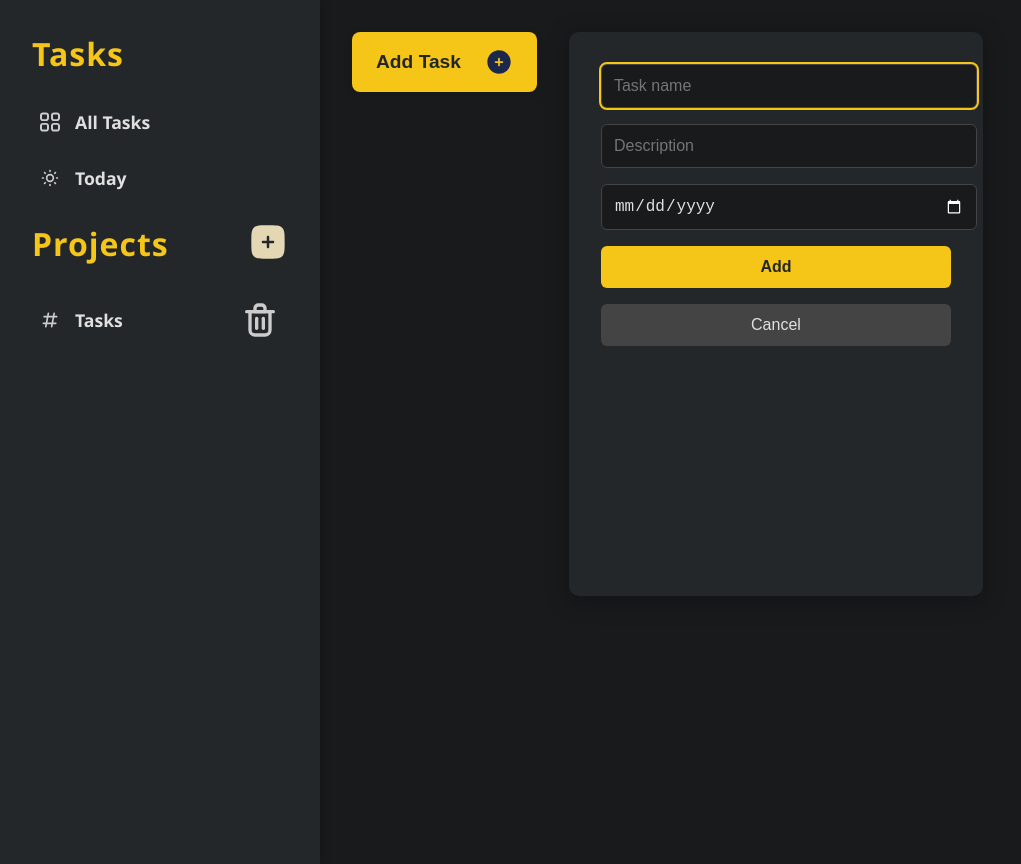
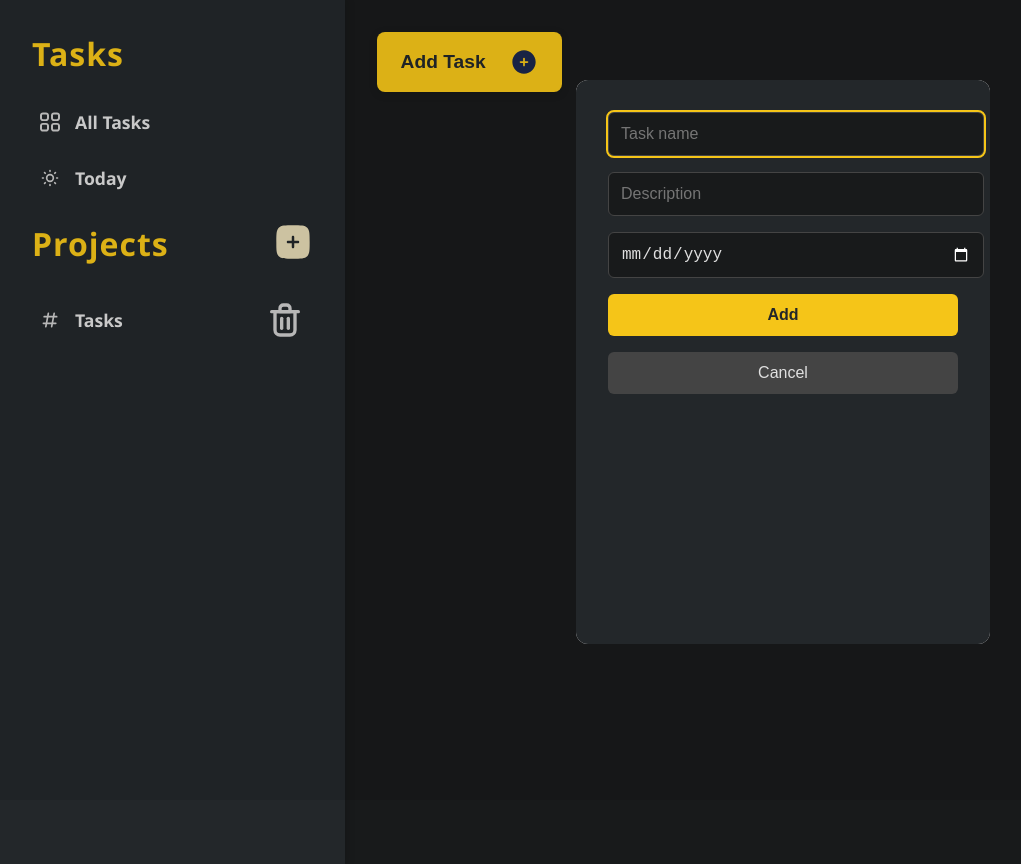
Before and after one commit to mdwasifulkabir/todo-list, a website built with webpack: page src/template.html in a window 1280 px wide. Both pictures are taken after a click on the button "Add Task". Shown: the whole page, without its empty margins (0-1021 px from the left). Built offline with nearby package versions, Linux system fonts and the light colour scheme.

Commit message:
Convert todo form into dialog and add some styling

```diff
--- a/src/index.js
+++ b/src/index.js
@@ -4,6 +4,7 @@ import "./styles.css";
 import { getCurrentProject } from "./state.js";
 
 const newTodoBtn = document.querySelector("#new-button");
+const todoDialog = document.querySelector(".todo-dialog")
 const formContainer = document.querySelector("#todo-form-container");
 const todoName = document.querySelector("#todo-name");
 const todoDesc = document.querySelector("#todo-description");
@@ -19,12 +20,12 @@ const allTasksLabel = document.querySelector("#all-tasks-label")
 const todayLabel = document.querySelector("#today-label");
 
 newTodoBtn.addEventListener("click", () => {
-  formContainer.style.display = "block";
+  todoDialog.showModal();
   todoName.focus();
 });
 
 cancelBtn.addEventListener("click", () => {
-  formContainer.style.display = "none";
+  todoDialog.close();
 })
 
 newProjectBtn.addEventListener("click", () => {
@@ -54,7 +55,7 @@ form.addEventListener("submit", (e) => {
   AddTodo(project, name, desc, dueDate);
 
   form.reset();
-  formContainer.style.display = "none";
+  todoDialog.close();
 
   RenderTodos(project);
 });
--- a/src/styles.css
+++ b/src/styles.css
@@ -31,9 +31,13 @@ body {
   min-height: 100vh;
 }
 
+.main-content {
+  width: 100%;
+}
+
 .sidebar {
   background: var(--color-bg-secondary);
-  width: 20vw;
+  width: 30vw;
   height: 100vh;
   display: flex;
   flex-direction: column;
@@ -105,13 +109,18 @@ body {
 
 #todo-form-container {
   background: var(--color-bg-secondary);
-  border-radius: 10px;
   box-shadow: 0 4px 24px var(--color-shadow-strong);
   padding: 2rem;
-  margin: 2rem auto;
   width: 350px;
   height: 500px;
-  display: none;
+}
+
+.todo-dialog {
+  position: absolute;
+  left: 45%;
+  top: 10%;
+  border: none;
+  border-radius: 12px;
 }
 
 #todo-form input, #todo-form button {
--- a/src/template.html
+++ b/src/template.html
@@ -28,6 +28,7 @@
     </div>
   </div>
 
+  <div class="main-content">
     <button id="new-button">
       Add Task
       <img src="icons/add-circle-svgrepo-com.svg" class="icon" alt="Add">
@@ -39,6 +40,8 @@
         <button type="submit" id="project-input-submit-button">Add Project</button>
       </form>
     </dialog>
+
+    <dialog class="todo-dialog">
       <div id="todo-form-container">
           <form id="todo-form">
             <input type="text" id="todo-name" placeholder="Task name" required>
@@ -48,7 +51,8 @@
             <button type="button" id="cancel-button">Cancel</button>
           </form>
       </div>
-
+    </dialog>
     <ul id="todo-list"></ul>
+  </div>
 </body>
 </html>
```
Lines whose indentation alone changed are shown as unchanged.
